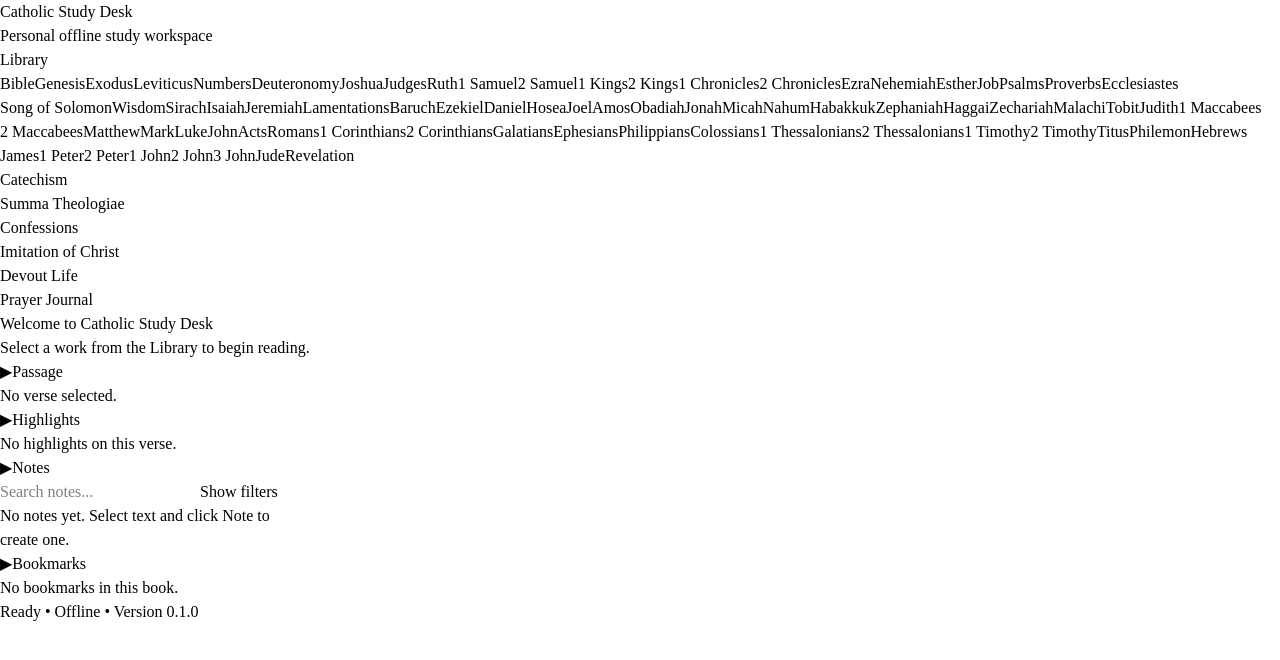
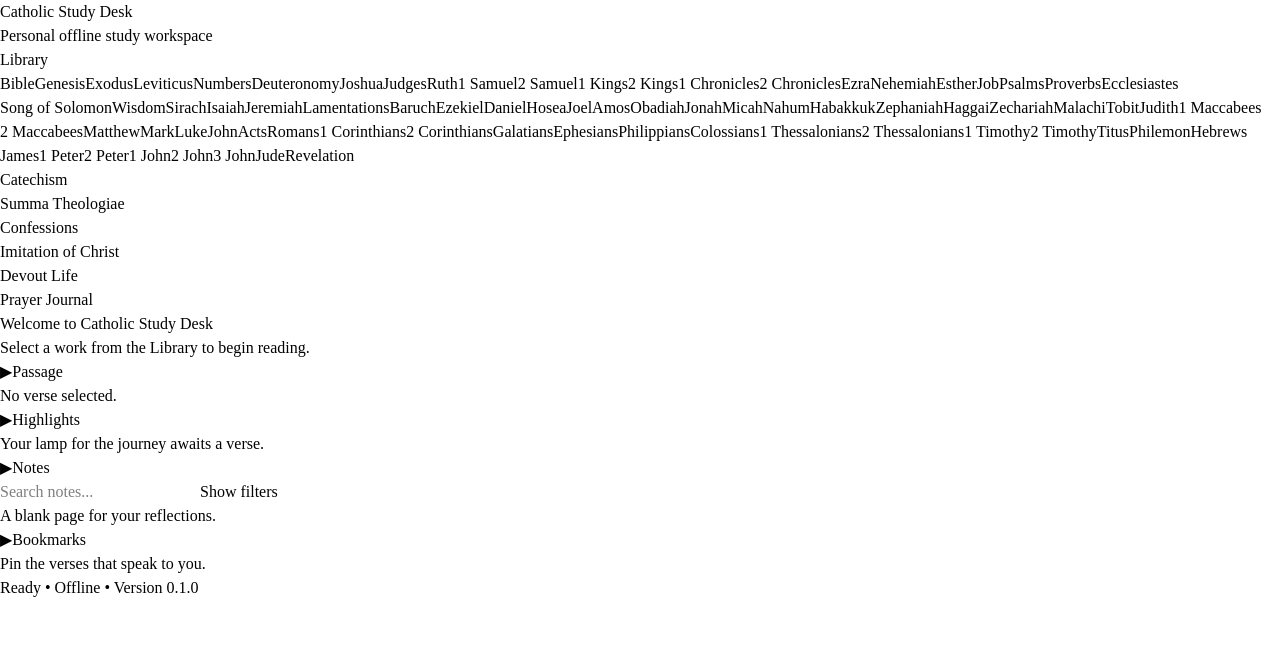
Before and after one commit to okoama/bible-reader, a React (Vite) app in the folder bible-reader/: page / in a window 1280 px wide. Shown: the top 660 px of the page. Built offline with nearby package versions, Linux system fonts and the light colour scheme.

Commit message:
feat: improve empty states

```diff
--- a/bible-reader/src/components/right-panel/RightPanel.tsx
+++ b/bible-reader/src/components/right-panel/RightPanel.tsx
@@ -214,7 +214,7 @@
               ))}
             </div>
           ) : (
-            <p className="text-sm opacity-60">No highlights on this verse.</p>
+            <p className="text-sm opacity-60">Your lamp for the journey awaits a verse.</p>
           )}
         </Section>
 
@@ -271,7 +271,7 @@
               ))}
             </div>
           ) : (
-            <p className="text-sm opacity-60">No bookmarks in this book.</p>
+            <p className="text-sm opacity-60">Pin the verses that speak to you.</p>
           )}
         </Section>
       </div>
--- a/bible-reader/src/components/sidebar/NoteSearch.tsx
+++ b/bible-reader/src/components/sidebar/NoteSearch.tsx
@@ -255,7 +255,7 @@
         ))}
 
         {notes.length === 0 && (
-          <p className="text-xs opacity-60">No notes yet. Select text and click Note to create one.</p>
+          <p className="text-xs opacity-60">A blank page for your reflections.</p>
         )}
 
         {notes.length > 0 && filtered.length === 0 && (
```
